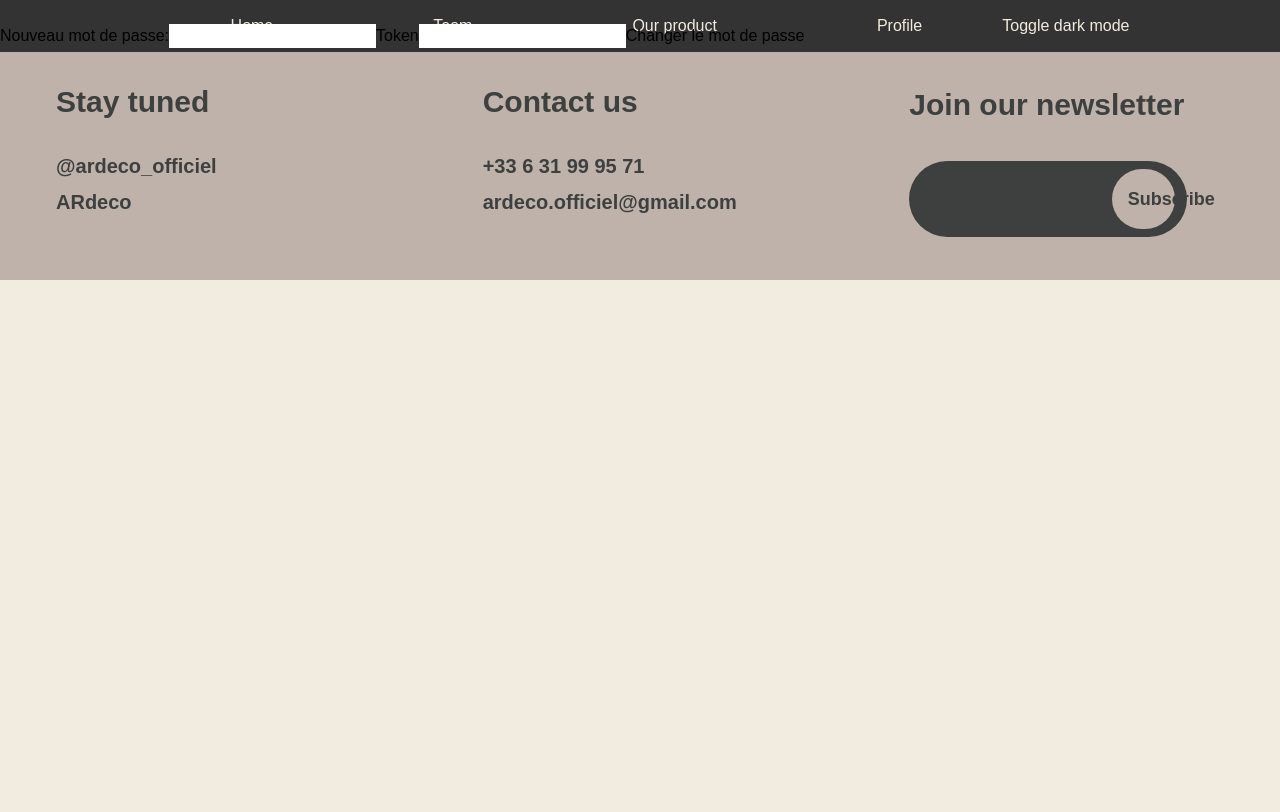
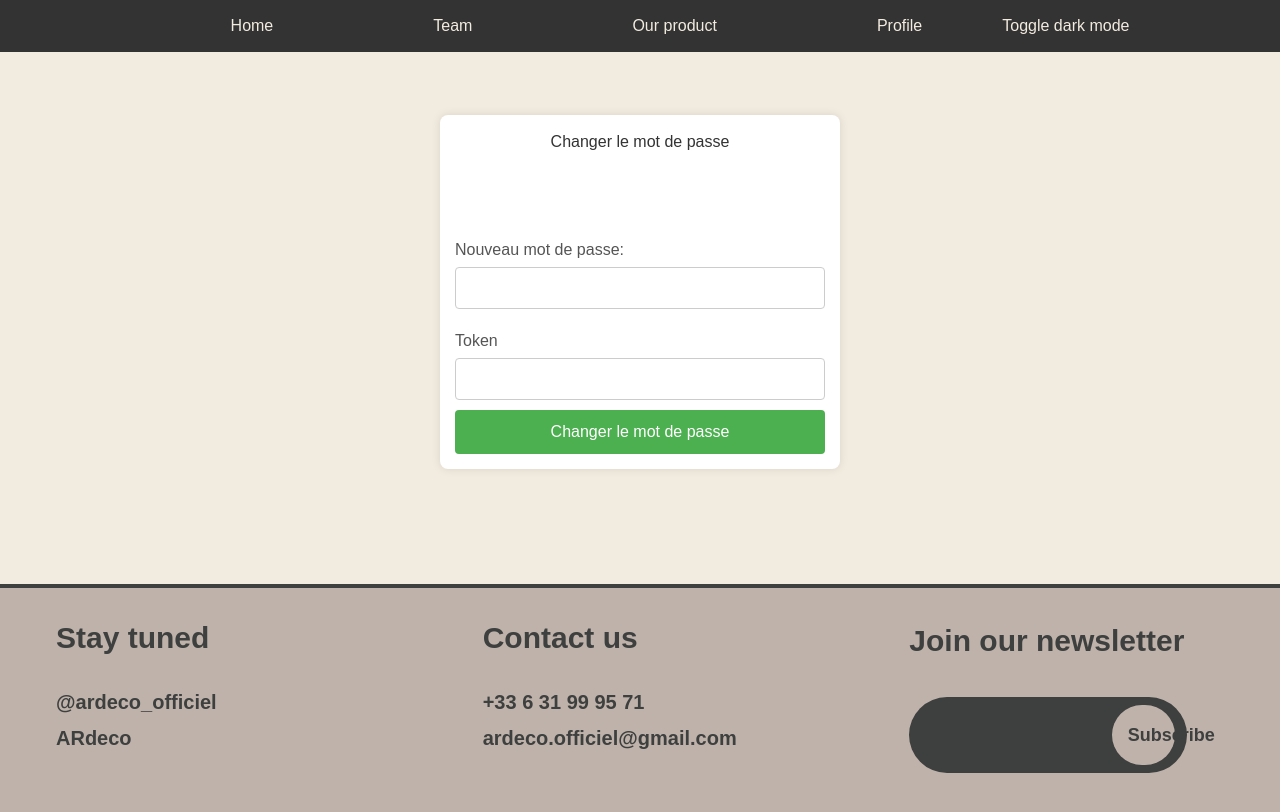
Before and after one commit to LemonieOff/ARDeco-web, a Nuxt app: page /reset in a window 1280 px wide. Shown: the top 812 px of the page. Built offline with nearby package versions, Linux system fonts and the light colour scheme; a web font is replaced by a local one.

Commit message:
[ADD] Add nex UI for password reset

```diff
--- /dev/null
+++ b/components/Auth/Change.vue
@@ -0,0 +1,94 @@
+<!-- EmailInput.vue -->
+<template>
+  <div>
+    <h1>Remplir l'adresse e-mail pour réinitialiser le mot de passe</h1>
+    <form @submit.prevent="submitEmail">
+      <label for="email">Adresse e-mail :</label>
+      <input type="email" id="email" v-model="email" required>
+      <button type="submit">Valider</button>
+    </form>
+  </div>
+</template>
+
+<script>
+import axios from 'axios';
+export default {
+  data() {
+    return {
+      email: '',
+    };
+  },
+  methods: {
+    submitEmail() {
+      console.log("AZEAZE")
+      axios.post('https://localhost:8000/change', { email: this.email })
+        .then(response => {
+          // La requête a réussi, vous pouvez traiter la réponse ici
+          console.log('Réponse du serveur :', response.data);
+        })
+        .catch(error => {
+          // La requête a échoué, vous pouvez traiter l'erreur ici.
+          console.error('Erreur lors de la requête :', error);
+        });
+      },
+  },
+};
+</script>
+
+<style scoped>
+@import "~/styles/ProfileSettings.scss";
+form {
+  z-index: 999; /* Valeur à ajuster selon votre mise en page */
+  position: flex;
+  padding-top: 120;
+  width: 100%;
+  margin-top: 20%;
+}
+div {
+  width: 400px;
+  margin: 50px auto;
+  background-color: #fff;
+  padding: 15px;
+  border-radius: 8px;
+  box-shadow: 0 0 10px rgba(0, 0, 0, 0.1);
+  margin-top: 9%;
+  margin-bottom: 9%;
+}
+
+h1 {
+  text-align: center;
+  color: #333;
+}
+
+form {
+  display: flex;
+  flex-direction: column;
+}
+
+label {
+  margin-top: 10px;
+  color: #555;
+}
+
+input {
+  padding: 8px;
+  margin-top: 5px;
+  margin-bottom: 10px;
+  border: 1px solid #ccc;
+  border-radius: 4px;
+}
+
+button {
+  background-color: #4caf50;
+  color: #fff;
+  padding: 10px;
+  border: none;
+  border-radius: 4px;
+  cursor: pointer;
+  font-size: 16px;
+}
+
+button:hover {
+  background-color: #45a049;
+}
+</style>
--- /dev/null
+++ b/components/Auth/Reset.vue
@@ -0,0 +1,101 @@
+<!-- ChangePassword.vue -->
+<template>
+  <div>
+    <h1>Changer le mot de passe</h1>
+    <form @submit.prevent="changePassword">
+
+      <label for="newPassword">Nouveau mot de passe:</label>
+      <input type="password" id="newPassword" v-model="newPassword" required>
+
+      <label for="token">Token</label>
+      <input type="password" id="token" v-model="token" required>
+
+      <button type="submit">Changer le mot de passe</button>
+    </form>
+  </div>
+</template>
+
+
+<script>
+import axios from 'axios';
+export default {
+  data() {
+    return {
+      newPassword: '',
+      token: '',
+    };
+  },
+  methods: {
+    changePassword() {
+      // Effectuer une requête POST vers le serveur avec axios
+      axios.post('https://localhost:8000/resetConfirm', { password: this.newPassword, token: this.token })
+        .then(response => {
+          // La requête a réussi, vous pouvez traiter la réponse ici
+          console.log('Réponse du serveur  :', response.data);
+        })
+        .catch(error => {
+          // La requête a échoué, vous pouvez traiter l'erreur ici
+          console.error('Erreur lors de la requête :', error);
+        });
+    },
+  },
+};
+</script>
+
+<style scoped>
+@import "~/styles/ProfileSettings.scss";
+form {
+  z-index: 999; /* Valeur à ajuster selon votre mise en page */
+  position: flex;
+  padding-top: 120;
+  width: 100%;
+  margin-top: 20%;
+}
+div {
+  width: 400px;
+  margin: 50px auto;
+  background-color: #fff;
+  padding: 15px;
+  border-radius: 8px;
+  box-shadow: 0 0 10px rgba(0, 0, 0, 0.1);
+  margin-top: 9%;
+  margin-bottom: 9%;
+}
+
+h1 {
+  text-align: center;
+  color: #333;
+}
+
+form {
+  display: flex;
+  flex-direction: column;
+}
+
+label {
+  margin-top: 10px;
+  color: #555;
+}
+
+input {
+  padding: 8px;
+  margin-top: 5px;
+  margin-bottom: 10px;
+  border: 1px solid #ccc;
+  border-radius: 4px;
+}
+
+button {
+  background-color: #4caf50;
+  color: #fff;
+  padding: 10px;
+  border: none;
+  border-radius: 4px;
+  cursor: pointer;
+  font-size: 16px;
+}
+
+button:hover {
+  background-color: #45a049;
+}
+</style>
--- a/pages/change.vue
+++ b/pages/change.vue
@@ -1,42 +1,10 @@
 <!-- EmailInput.vue -->
 <template>
-  <div>
-    <h1>Remplir l'adresse e-mail</h1>
-    <form @submit.prevent="submitEmail">
-      <label for="email">Adresse e-mail :</label>
-      <input type="email" id="email" v-model="email" required>
-      <button type="submit">Valider</button>
-    </form>
-  </div>
+  <Navbar></Navbar>
+  <Change></Change>
 </template>
 
-<script>
-import axios from 'axios';
-export default {
-  data() {
-    return {
-      email: '',
-    };
-  },
-  methods: {
-    submitEmail() {
-      axios.post('https://api.ardeco.app/reset', { email: this.email })
-        .then(response => {
-          // La requête a réussi, vous pouvez traiter la réponse ici
-          console.log('Réponse du serveur :', response.data);
-        })
-        .catch(error => {
-          // La requête a échoué, vous pouvez traiter l'erreur ici.
-          console.error('Erreur lors de la requête :', error);
-        });
-      },
-  },
-};
+<script setup lang="ts">
+import Navbar from "~/components/Navbar.vue";
+import Change from "~/components/Auth/Change.vue"
 </script>
-
-<style scoped>
-form {
-  z-index: 999; /* Valeur à ajuster selon votre mise en page */
-  position: relative;
-}
-</style>
--- a/pages/reset.vue
+++ b/pages/reset.vue
@@ -1,49 +1,11 @@
 <!-- ChangePassword.vue -->
 <template>
-  <div>
-    <h1>Changer le mot de passe</h1>
-    <form @submit.prevent="changePassword">
-
-      <label for="newPassword">Nouveau mot de passe:</label>
-      <input type="password" id="newPassword" v-model="newPassword" required>
-
-      <label for="token">Token</label>
-      <input type="password" id="token" v-model="token" required>
-
-      <button type="submit">Changer le mot de passe</button>
-    </form>
-  </div>
+  <Navbar></Navbar>
+  <Reset></Reset>
 </template>
 
-<script>
-import axios from 'axios';
-export default {
-  data() {
-    return {
-      newPassword: '',
-      token: '',
-    };
-  },
-  methods: {
-    changePassword() {
-      // Effectuer une requête POST vers le serveur avec axios
-      axios.post('https://api.ardeco.app/resetConfirm', { password: this.newPassword, token: this.token })
-        .then(response => {
-          // La requête a réussi, vous pouvez traiter la réponse ici
-          console.log('Réponse du serveur  :', response.data);
-        })
-        .catch(error => {
-          // La requête a échoué, vous pouvez traiter l'erreur ici
-          console.error('Erreur lors de la requête :', error);
-        });
-    },
-  },
-};
+
+<script setup lang="ts">
+import Navbar from "~/components/Navbar.vue";
+import Reset from "~/components/Auth/Reset.vue"
 </script>
-
-<style scoped>
-form {
-  z-index: 999; /* Valeur à ajuster selon votre mise en page */
-  position: relative;
-}
-</style>
```
